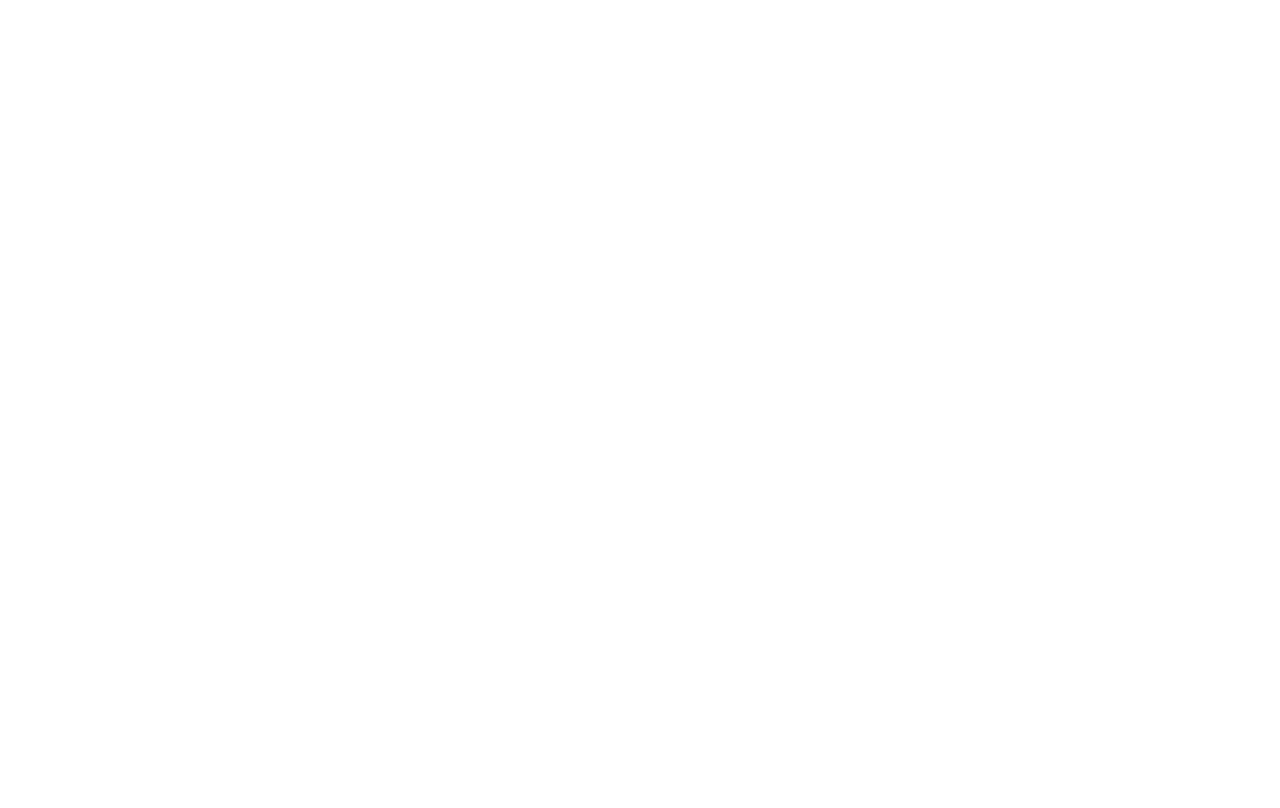
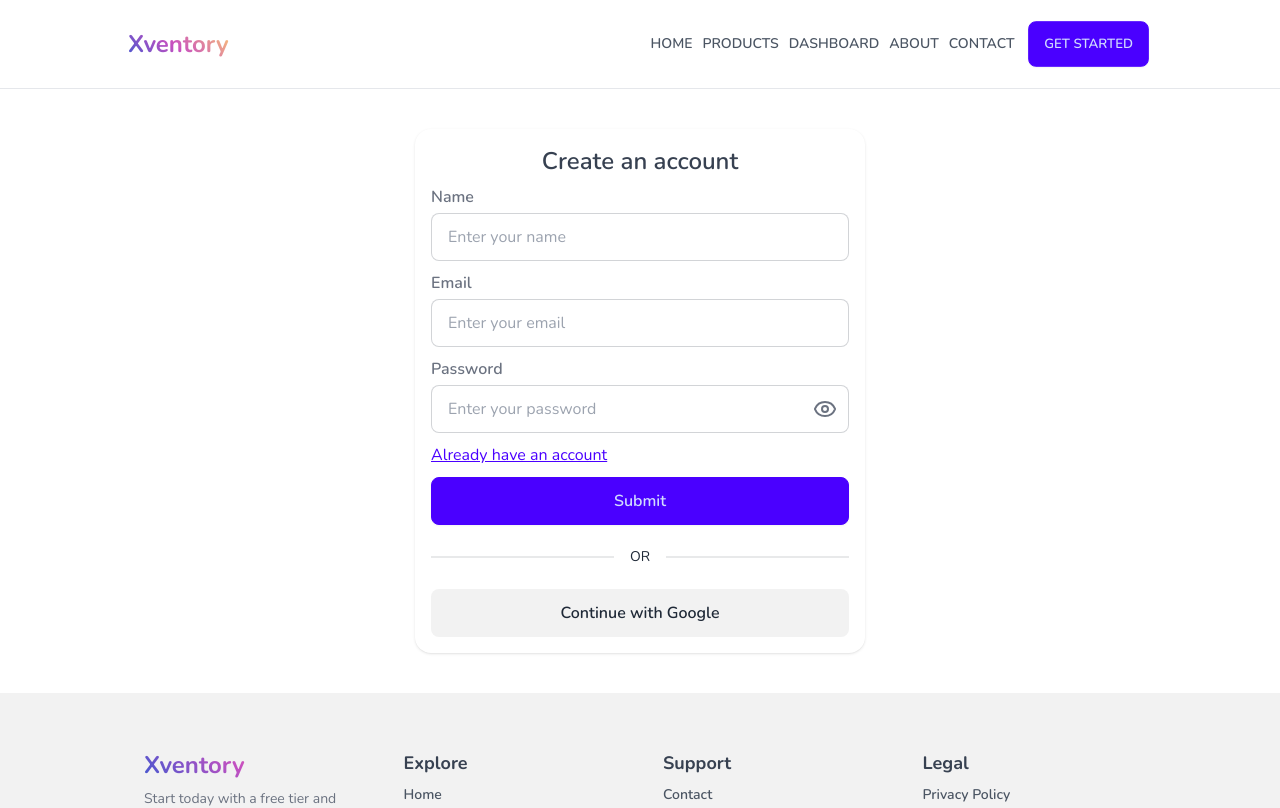
Before and after one commit to faisalchy64/xventory-frontend, a React (Vite) app: page /signup in a window 1280 px wide. Before the commit this address had no page. Shown: the top 808 px of the page. Built offline with nearby package versions, Linux system fonts and the light colour scheme.

Commit message:
(feat): Created Signup.jsx page and WithGoogle.jsx component.

```diff
--- a/src/App.jsx
+++ b/src/App.jsx
@@ -5,6 +5,7 @@
 import Product from "./pages/Product";
 import About from "./pages/About";
 import Contact from "./pages/Contact";
+import Signup from "./pages/Signup";
 
 export default function App() {
   return (
@@ -15,6 +16,7 @@
         <Route path="/products/:id" element={<Product />} />
         <Route path="/about" element={<About />} />
         <Route path="/contact" element={<Contact />} />
+        <Route path="/signup" element={<Signup />} />
       </Route>
     </Routes>
   );
--- /dev/null
+++ b/src/components/WithGoogle.jsx
@@ -0,0 +1,7 @@
+export default function WithGoogle() {
+  return (
+    <button className="btn btn-ghost bg-base-200 text-base">
+      Continue with Google
+    </button>
+  );
+}
--- a/src/pages/Contact.jsx
+++ b/src/pages/Contact.jsx
@@ -66,57 +66,54 @@
             </h2>
 
             <form className="flex flex-col gap-2.5" onSubmit={handleSubmit}>
-              <div className="flex flex-col gap-0.5">
+              <div className="flex flex-col gap-1">
                 <label
                   htmlFor="name"
-                  className="text-lg font-semibold text-gray-500"
+                  className="text-base font-semibold text-gray-500"
                 >
                   Name
                 </label>
                 <input
                   type="text"
                   id="name"
-                  name="name"
                   placeholder="Enter your name"
                   autoComplete="off"
-                  className="input input-bordered w-full"
+                  className="input input-bordered w-full text-gray-500"
                 />
               </div>
 
-              <div className="flex flex-col gap-0.5">
+              <div className="flex flex-col 1">
                 <label
                   htmlFor="email"
-                  className="text-lg font-semibold text-gray-500"
+                  className="text-base font-semibold text-gray-500"
                 >
                   Email
                 </label>
                 <input
                   type="email"
                   id="email"
-                  name="email"
                   placeholder="Enter your email"
                   autoComplete="off"
-                  className="input input-bordered w-full"
+                  className="input input-bordered w-full text-gray-500"
                 />
               </div>
 
-              <div className="flex flex-col gap-0.5">
+              <div className="flex flex-col gap-1">
                 <label
                   htmlFor="message"
-                  className="text-lg font-semibold text-gray-500"
+                  className="text-base font-semibold text-gray-500"
                 >
                   Message
                 </label>
                 <textarea
                   id="message"
-                  name="message"
                   rows="5"
                   placeholder="Enter your message"
-                  className="textarea textarea-bordered text-base resize-none"
+                  className="textarea textarea-bordered text-base text-gray-500 resize-none"
                 ></textarea>
               </div>
 
-              <button className="btn btn-primary">Submit</button>
+              <button className="btn btn-primary text-base">Submit</button>
             </form>
           </div>
         </article>
--- /dev/null
+++ b/src/pages/Signup.jsx
@@ -0,0 +1,156 @@
+import { useState } from "react";
+import { Link } from "react-router";
+import { useForm } from "react-hook-form";
+import { Eye, EyeClosed } from "lucide-react";
+import WithGoogle from "../components/WithGoogle";
+
+export default function Signup() {
+  const [show, setShow] = useState(false);
+  const {
+    register,
+    formState: { errors },
+    handleSubmit,
+    reset,
+  } = useForm();
+
+  const onSubmit = async (data) => {
+    console.log(data);
+    reset();
+  };
+
+  return (
+    <section className="w-4/5 flex flex-col gap-10 py-10 mx-auto">
+      <article className="card card-compact bg-base-100 w-full md:w-[450px] mx-auto shadow">
+        <div className="card-body">
+          <h2 className="text-2xl font-semibold text-center text-gray-700">
+            Create an account
+          </h2>
+
+          <form
+            className="flex flex-col gap-2.5"
+            onSubmit={handleSubmit(onSubmit)}
+          >
+            <div className="flex flex-col gap-1">
+              <label
+                htmlFor="name"
+                className="text-base font-semibold text-gray-500"
+              >
+                Name
+              </label>
+              <input
+                type="text"
+                id="name"
+                placeholder="Enter your name"
+                autoComplete="off"
+                className="input input-bordered w-full text-gray-500"
+                {...register("name", {
+                  required: {
+                    value: true,
+                    message: "Name is required.",
+                  },
+                  pattern: {
+                    value: /^[a-zA-Z\s]{3,}$/,
+                    message: "Enter valid name.",
+                  },
+                })}
+              />
+
+              {errors && errors.name && (
+                <p className="text-error">{errors.name.message}</p>
+              )}
+            </div>
+
+            <div className="flex flex-col gap-1">
+              <label
+                htmlFor="email"
+                className="text-base font-semibold text-gray-500"
+              >
+                Email
+              </label>
+              <input
+                type="email"
+                id="email"
+                placeholder="Enter your email"
+                autoComplete="off"
+                className="input input-bordered w-full text-gray-500"
+                {...register("email", {
+                  required: {
+                    value: true,
+                    message: "Email is required.",
+                  },
+                  pattern: {
+                    value: /^[a-zA-Z0-9._%+-]+@[a-zA-Z0-9.-]+\.[a-zA-Z]{2,}$/,
+                    message: "Enter valid email.",
+                  },
+                })}
+              />
+
+              {errors && errors.email && (
+                <p className="text-error">{errors.email.message}</p>
+              )}
+            </div>
+
+            <div className="flex flex-col gap-1">
+              <label
+                htmlFor="password"
+                className="text-base font-semibold text-gray-500"
+              >
+                Password
+              </label>
+              <div className="relative">
+                <input
+                  type={show ? "text" : "password"}
+                  id="password"
+                  placeholder="Enter your password"
+                  autoComplete="off"
+                  className="input input-bordered w-full text-gray-500"
+                  {...register("password", {
+                    required: {
+                      value: true,
+                      message: "Password is required.",
+                    },
+                    pattern: {
+                      value:
+                        /^(?=.*[A-Za-z])(?=.*\d)(?=.*[@$!%*#?&])[A-Za-z\d@$!%*#?&]{8,}$/,
+                      message:
+                        "Minimum 8 characters needed (at least one letter, one digit and one special character).",
+                    },
+                  })}
+                />
+
+                {show ? (
+                  <EyeClosed
+                    className="stroke-gray-500 absolute top-1/2 right-3 -translate-y-1/2 cursor-pointer"
+                    onClick={() => setShow(false)}
+                  />
+                ) : (
+                  <Eye
+                    className="stroke-gray-500 absolute top-1/2 right-3 -translate-y-1/2 cursor-pointer"
+                    onClick={() => setShow(true)}
+                  />
+                )}
+              </div>
+
+              {errors && errors.password && (
+                <p className="text-error">{errors.password.message}</p>
+              )}
+            </div>
+
+            <Link
+              to="/signin"
+              className="w-fit text-base text-primary underline"
+            >
+              Already have an account
+            </Link>
+
+            <button className="btn btn-primary text-base">Submit</button>
+          </form>
+
+          <div className="divider">OR</div>
+
+          <WithGoogle />
+        </div>
+      </article>
+    </section>
+  );
+}
```
